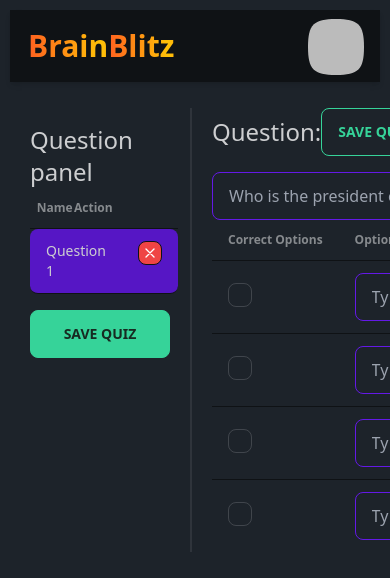
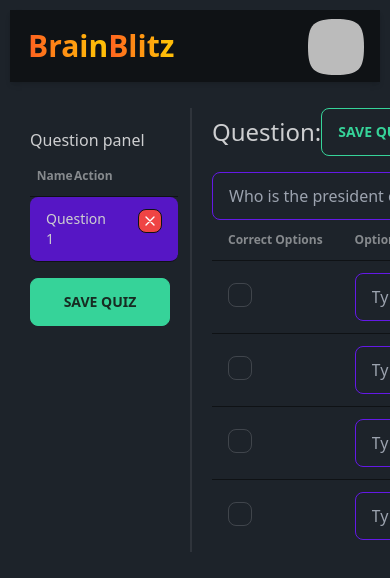
Before and after one commit to JeelRajodiya/brain-blitz, a Next.js app: page /NewQuiz/Questions in a window 390 px wide. Shown: the top 578 px of the page. Built offline with nearby package versions, Linux system fonts and the light colour scheme; no server answers; sample sign-in values are in the browser's storage.

Commit message:
mobile friendly

```diff
--- /dev/null
+++ b/pages/NewQuiz/Questions.module.css
@@ -0,0 +1,5 @@
+@media (max-width: 520px) {
+  .mobileFonts {
+    font-size: 1em;
+  }
+}
--- a/pages/NewQuiz/Questions.tsx
+++ b/pages/NewQuiz/Questions.tsx
@@ -3,6 +3,7 @@ import Layout from "./../Layout";
 import { useRouter } from "next/router";
 import DeleteButton from "../components/DeleteButton";
 import { useState } from "react";
+import styles from "./Questions.module.css";
 
 // Indexing function:
 const IndexEntry = ({
@@ -173,7 +174,11 @@ export default function Questions() {
           {/* Question Panel Div */}
           <div className="w-2/5">
             <div className="flex flex-row mt-4 justify-between">
-              <h1 className="flex text-2xl">Question panel</h1>
+              <h1
+                className={["flex", "text-2xl", styles.mobileFonts].join(" ")}
+              >
+                Question panel
+              </h1>
               {/* removed the not used add question button */}
             </div>
 
```
